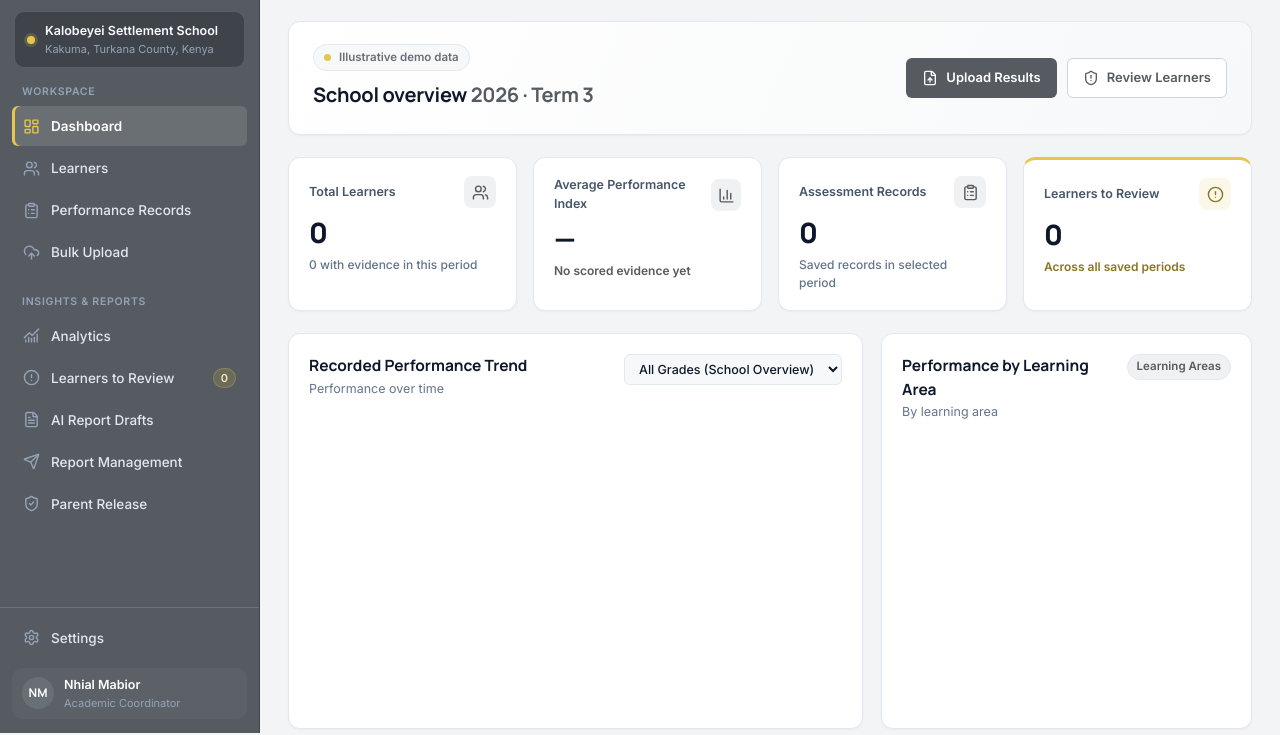
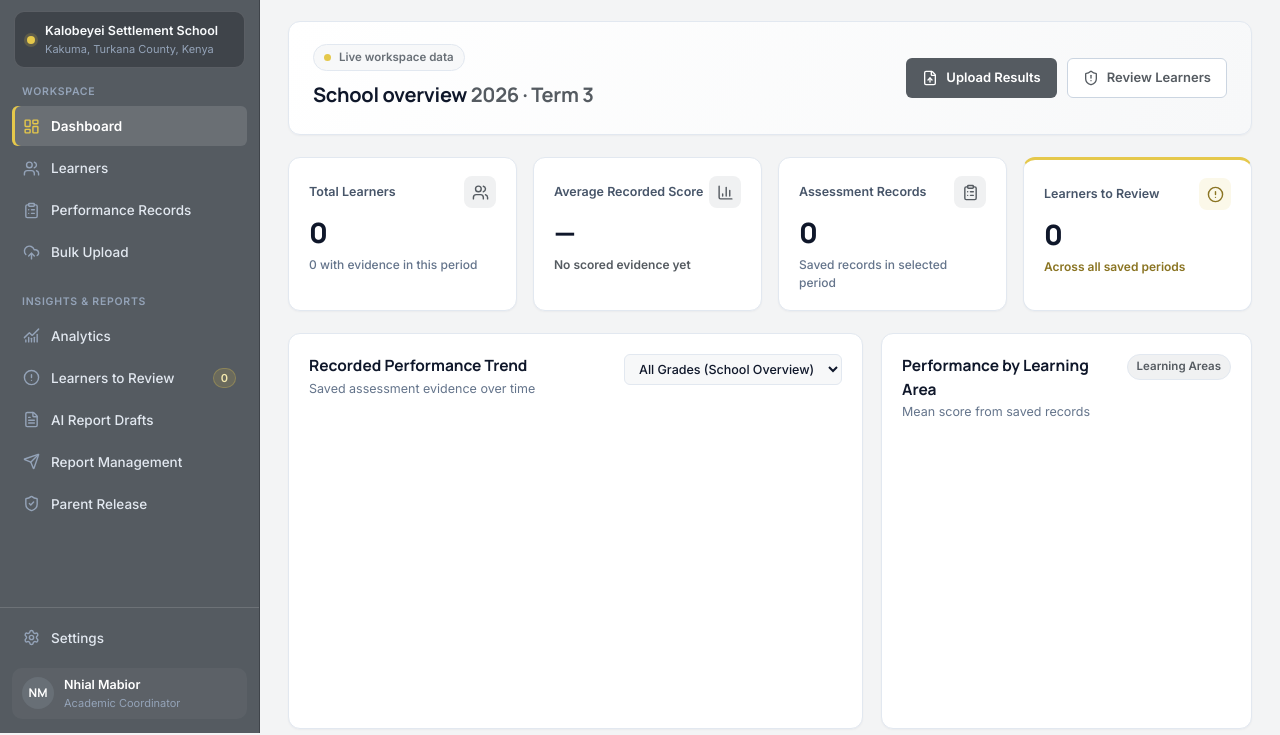
Before and after one commit to Nhialmabior/EduLongView, a plain HTML site: page index.html in a window 1280 px wide. Shown: the part 67-802 px from the top of the page. Drawn offline with nearby package versions, Linux system fonts and the light colour scheme.

Commit message:
Clarify live evidence dashboard labels

```diff
--- a/index.html
+++ b/index.html
@@ -145,7 +145,7 @@
             <div class="welcome-copy">
               <div class="tagline-pill">
                 <span class="gold-dot"></span>
-                <span>Illustrative demo data</span>
+                <span>Live workspace data</span>
               </div>
               <h2>School overview <span id="activePeriodHeading">2026 · Term 3</span></h2>
             </div>
@@ -176,7 +176,7 @@
 
             <article class="kpi-card">
               <div class="kpi-top">
-                <span class="kpi-label">Average Performance Index</span>
+                <span class="kpi-label">Average Recorded Score</span>
                 <span class="kpi-icon navy"><i data-lucide="bar-chart-3"></i></span>
               </div>
               <div class="kpi-value" id="kpiAvgPerformance">64.8 index points</div>
@@ -217,7 +217,7 @@
               <div class="panel-header">
                 <div>
                   <h3 class="panel-title">Recorded Performance Trend</h3>
-                  <p class="panel-subtitle">Performance over time</p>
+                  <p class="panel-subtitle">Saved assessment evidence over time</p>
                 </div>
                 <div class="panel-controls">
                   <label for="streamFilterSelect" class="sr-only">Filter by Class</label>
@@ -245,7 +245,7 @@
               <div class="panel-header">
                 <div>
                   <h3 class="panel-title">Performance by Learning Area</h3>
-                  <p class="panel-subtitle">By learning area</p>
+                  <p class="panel-subtitle">Mean score from saved records</p>
                 </div>
                 <span class="panel-tag">Learning Areas</span>
               </div>
```
